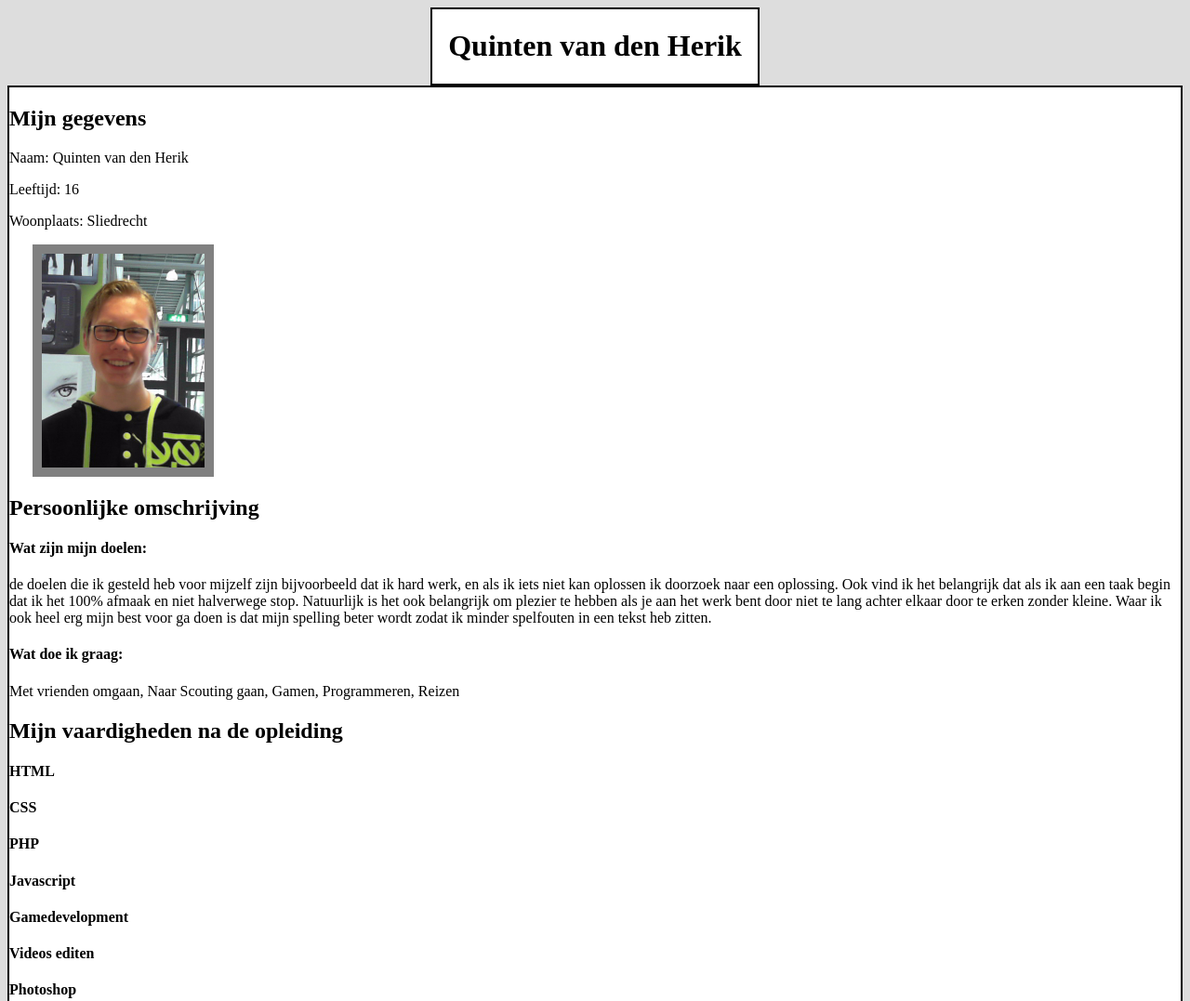
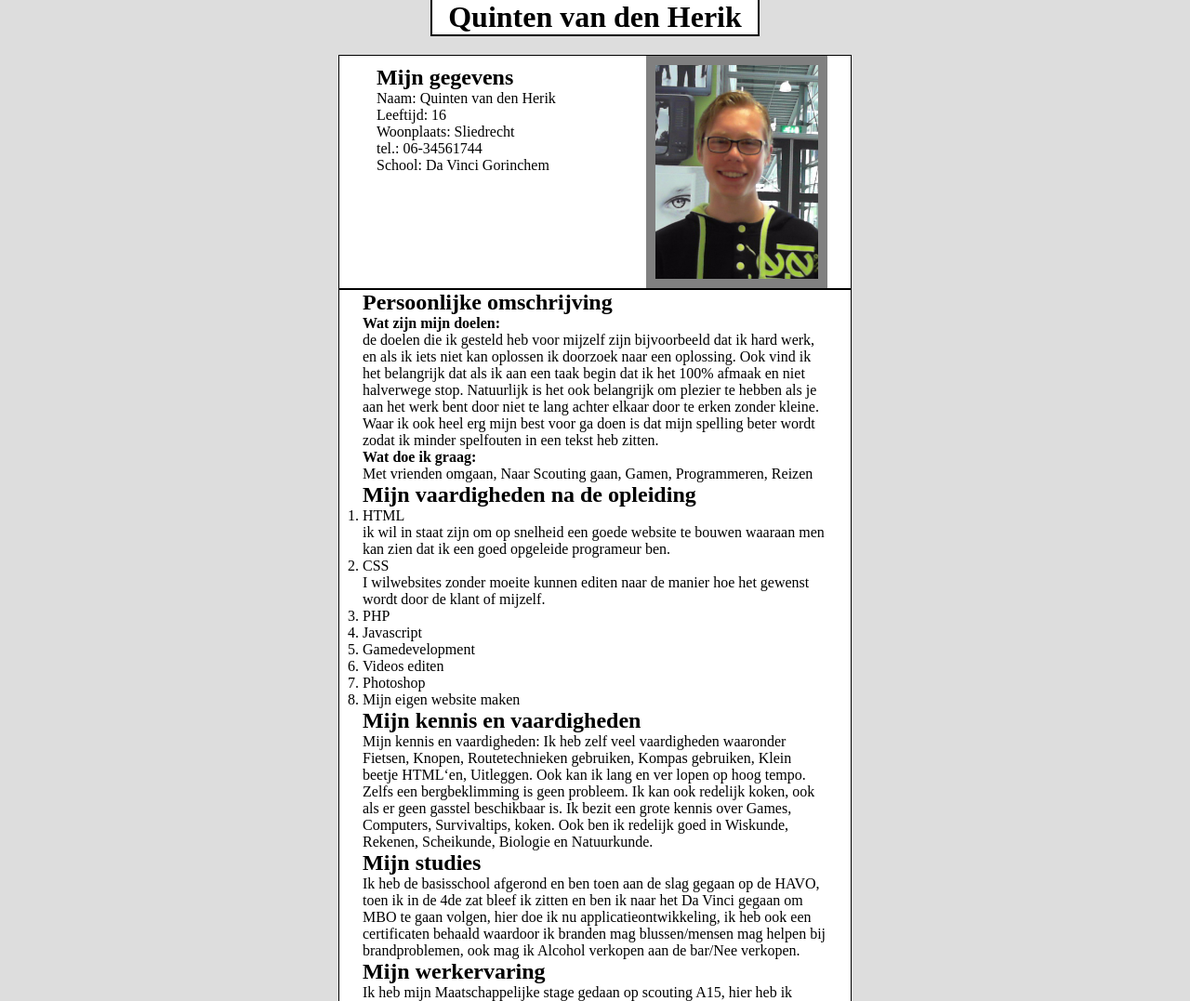
Before and after one commit to QuintenvandenHerik/Wie-ben-ik, a plain HTML site: page Index.html in a window 1280 px wide. Shown: the top 1077 px of the page at 93% size. Drawn offline with Linux system fonts and the light colour scheme.

Commit message:
New Style & more text

```diff
--- a/Index.html
+++ b/Index.html
@@ -8,38 +8,67 @@
 	</head>
 
 	<body>
-		<div id="header">
+		<div class="header">
 				<h1>Quinten van den Herik</h1>
 		</div>
-		<div id="mijngegevens">
+
+		<div class="container">
+		<div class="text">
 			<h2>Mijn gegevens</h2>
 			<p>Naam: Quinten van den Herik</p>
 			<p>Leeftijd: 16</p>
 			<p>Woonplaats: Sliedrecht</p>
-		<div id="foto">
+			<p>tel.: 06-34561744</p>
+			<p>School: Da Vinci Gorinchem</p>
+		</div>
+		<div class="foto">
 			<img src="ME.jpg" height="230" width="175">
 		</div>
+		</div>
+		<div class="info">
 			<h2>Persoonlijke omschrijving</h2>
+
 			<h4>Wat zijn mijn doelen:</h4>
 			<p>de doelen die ik gesteld heb voor mijzelf zijn bijvoorbeeld dat ik hard werk, en als ik iets niet kan oplossen ik doorzoek naar een oplossing. Ook vind ik het belangrijk dat als ik aan een taak begin dat ik het 100% afmaak en niet halverwege stop. Natuurlijk is het ook belangrijk om plezier te hebben als je aan het werk bent door niet te lang achter elkaar door te erken zonder kleine. Waar ik ook heel erg mijn best voor ga doen is dat mijn spelling beter wordt zodat ik minder spelfouten in een tekst heb zitten.</p>
+
 			<h4>Wat doe ik graag:</h4>
 			<p>Met vrienden omgaan, Naar Scouting gaan, Gamen, Programmeren, Reizen</p>
 			<h2>Mijn vaardigheden na de opleiding</h2>
-					<h4>HTML</h4>
-					<h4>CSS</h4>
-					<h4>PHP</h4>
-					<h4>Javascript</h4>
-					<h4>Gamedevelopment</h4>
-					<h4>Videos editen</h4>
-					<h4>Photoshop</h4>
-					<h4>Mijn eigen website maken</h4>
-					<h4>Werk kunnen krijgen</h4>
+				<ol>
+					<li>HTML</li>
+					<p>ik wil in staat zijn om op snelheid een goede website te bouwen waaraan men kan zien dat ik een goed opgeleide programeur ben.</p>
+
+					<li>CSS</li>
+					<p>I wilwebsites zonder moeite kunnen editen naar de manier hoe het gewenst wordt door de klant of mijzelf.</p>
+
+					<li>PHP</li>
+					<p>
+
+					<li>Javascript</li>
+					<p>
+
+					<li>Gamedevelopment</li>
+					<p>
+
+					<li>Videos editen</li>
+					<p>
+
+					<li>Photoshop</li>
+					<p>
+
+					<li>Mijn eigen website maken</li>
+					<p>
+				</ol>
+
 			<h2>Mijn kennis en vaardigheden</h2>
 			<p>Mijn kennis en vaardigheden: Ik heb zelf veel vaardigheden waaronder Fietsen, Knopen, Routetechnieken gebruiken, Kompas gebruiken, Klein beetje HTML‘en, Uitleggen. Ook kan ik lang en ver lopen op hoog tempo. Zelfs een bergbeklimming is geen probleem. Ik kan ook redelijk koken, ook als er geen gasstel beschikbaar is. Ik bezit een grote kennis over Games, Computers, Survivaltips, koken. Ook ben ik redelijk goed in Wiskunde, Rekenen, Scheikunde, Biologie en Natuurkunde.</p>
+
 			<h2>Mijn studies</h2>
 			<p>Ik heb de basisschool afgerond en ben toen aan de slag  gegaan op de HAVO, toen ik in de 4de zat bleef ik zitten en ben ik naar het Da Vinci gegaan om MBO te gaan volgen, hier doe ik nu applicatieontwikkeling, ik heb ook een certificaten behaald waardoor ik branden mag blussen/mensen mag helpen bij brandproblemen, ook mag ik Alcohol verkopen aan de bar/Nee verkopen.</p>
+
 			<h2>Mijn werkervaring</h2>
 			<p>Ik heb mijn Maatschappelijke stage gedaan op scouting A15, hier heb ik geholpen met het begeleiden. Nu werk ik bij de Dirk van den Broek in Sliedrecht waard ik minimaal 2 uur per week werk en maximaal van 12 uur per week werk<p>
+
 			<h3>Links</h3>
 			<p>Scouting A15: <a href="http://scoutinga15.nl/">http://scoutinga15.nl/</a></p>
 			<p>Davinci: <a href="https://www.davinci.nl/">https://www.davinci.nl/</a></p>
--- a/style.css
+++ b/style.css
@@ -1,24 +1,54 @@
 /* CSS Document */
-
+*{
+	padding:0;
+	margin:0;
+}
 body {
 	background-color: #ddd;
+	margin: 0px;
 }
-#header {
-	border: 2px solid black;
+div.header {
+	border-top: 0px solid black;
+	border-left: 2px solid black;
+	border-right: 2px solid black;
+	border-bottom: 2px solid black;
 	width: 350px;
 	background-color: #fff;
-	margin: auto;
+	margin: 0px auto 20px auto;
 	text-align: center;
 }
-#mijngegevens {
-	border: 2px solid black;
+div.info {
+	width: 500px;
+	height: 1000px;
+	border: 1px solid black;
 	background-color: #fff;
+	margin: auto;
+	padding-left: 25px;
+	padding-right: 25px;
 }
-#foto {
+div.foto {
 	border: 10px solid grey;
 	width: 175px;
 	height: 230px;
 	background-color: #111;
 	text-align: center;
-	margin-left: 25px;
+	margin-left: 0px;
+	float: right;
 }
+div.container {
+	width: 500px;
+	height: 250px;
+	border: 1px solid black;
+	background-color: #fff;
+	margin: auto;
+	padding-left: 25px;
+	padding-right: 25px;
+}
+
+div.text {
+	width: 270px;
+	height: 85px;
+	float: left;
+	margin-left: 15px;
+	margin-top: 10px;
+}
```
Lines whose indentation alone changed are shown as unchanged.
